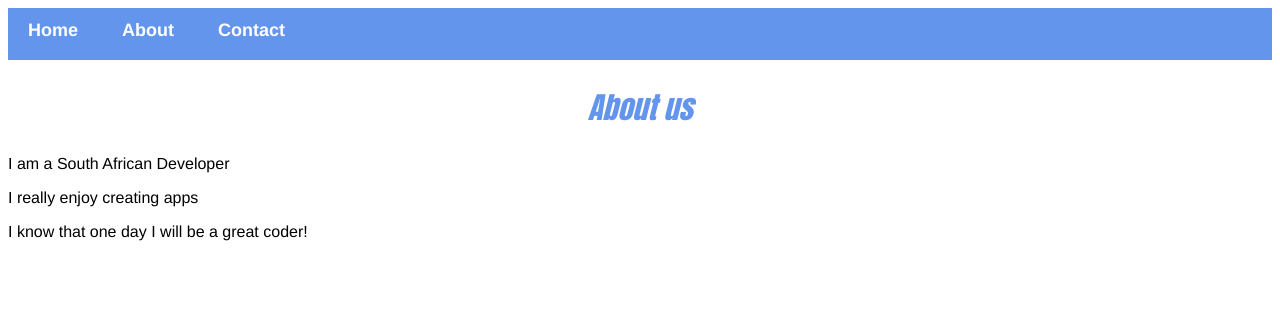
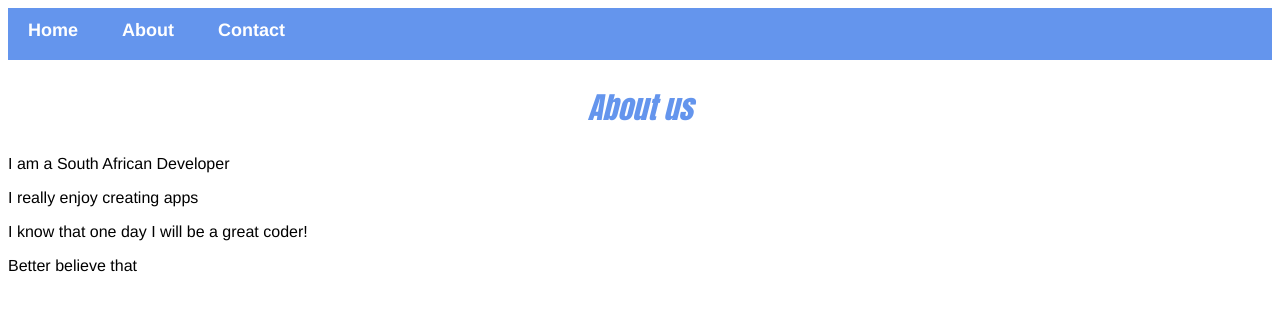
Before and after one commit to mthontanzi99-ITvarsity/Module-1-Assessment-5, a plain HTML site: page AvengersApp/about.html in a window 1280 px wide. Drawn offline with Linux system fonts and the light colour scheme.

Commit message:
Update about.html

```diff
--- a/AvengersApp/about.html
+++ b/AvengersApp/about.html
@@ -15,5 +15,6 @@
         <p>I am a South African Developer</p>
         <p>I really enjoy creating apps</p>
         <p>I know that one day I will be a great coder!</p>
+        <p>Better believe that</p>
     </body>
 </html>
```
